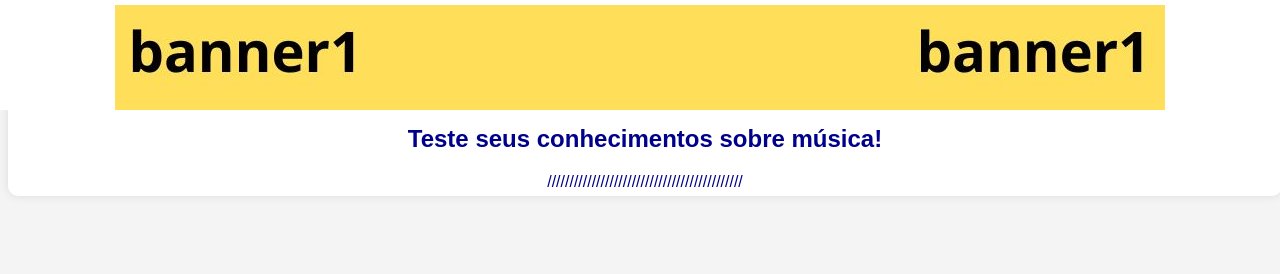
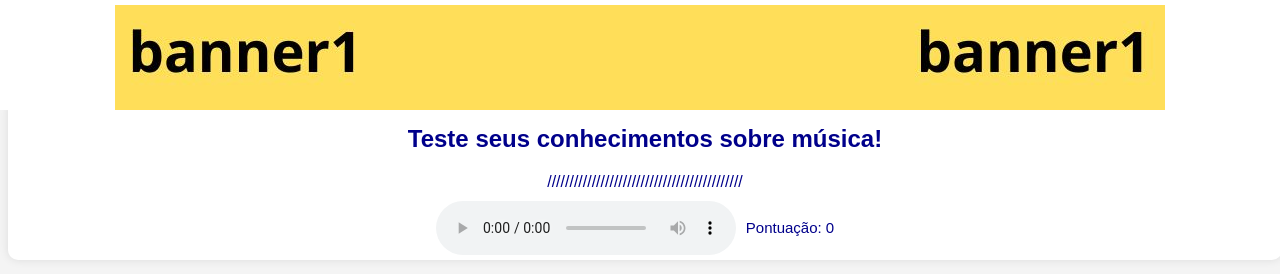
Before and after one commit to RadialistaEdsonLeite/qualmusica1, a plain HTML site: page index.html in a window 1280 px wide. Drawn offline with Linux system fonts and the light colour scheme.

Commit message:
Update index.html

```diff
--- a/index.html
+++ b/index.html
@@ -181,7 +181,7 @@
 
     ////////////////////////////////////////////
 
-    <div id="status-container" style="display: none;">
+    <div id="status-container">
         <audio class="audio-player" id="audioPlayer" controls>
             <source src="" type="audio/mp3">
             Seu navegador não suporta o elemento de áudio.
```
